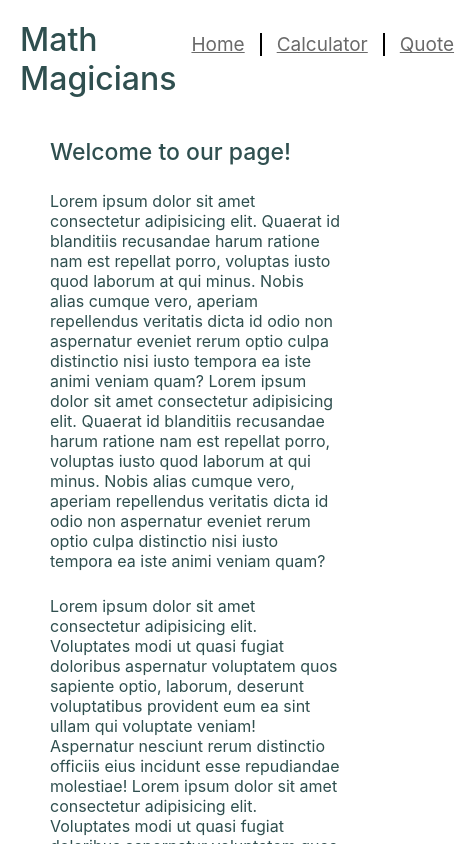
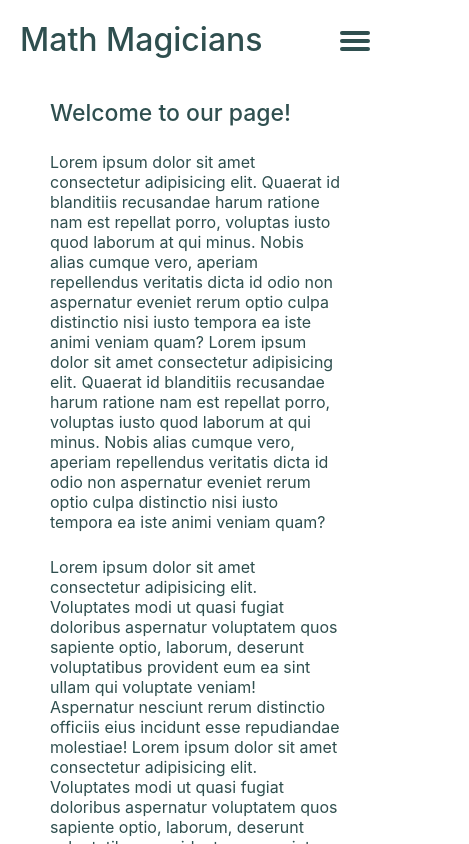
Before and after one commit to 1iceberg1/Math-Magicians, a React (Create React App) app: page / in a window 390 px wide. Shown: the top 844 px of the page, 469 px wide, since content can reach past the window. Built offline with nearby package versions, Linux system fonts and the light colour scheme.

Commit message:
change hamburger menu style

```diff
--- a/src/App.css
+++ b/src/App.css
@@ -53,10 +53,12 @@ h1 {
   position: relative;
   cursor: pointer;
   display: none;
+  background-color: #fff;
+  border: none;
 }
 
 .hamburger span {
-  background-color: var(--text-color);
+  background-color: #2f4f4f;
   position: absolute;
   border-radius: 2px;
   transition: 0.3s cubic-bezier(0.8, 0.5, 0.2, 1.4);
@@ -180,3 +182,13 @@ h1 {
   font-size: 21px;
   font-weight: 500;
 }
+
+@media screen and (max-width: 768px) {
+  .navbar .navLink {
+    display: none;
+  }
+
+  .hamburger {
+    display: inline-block;
+  }
+}
```
